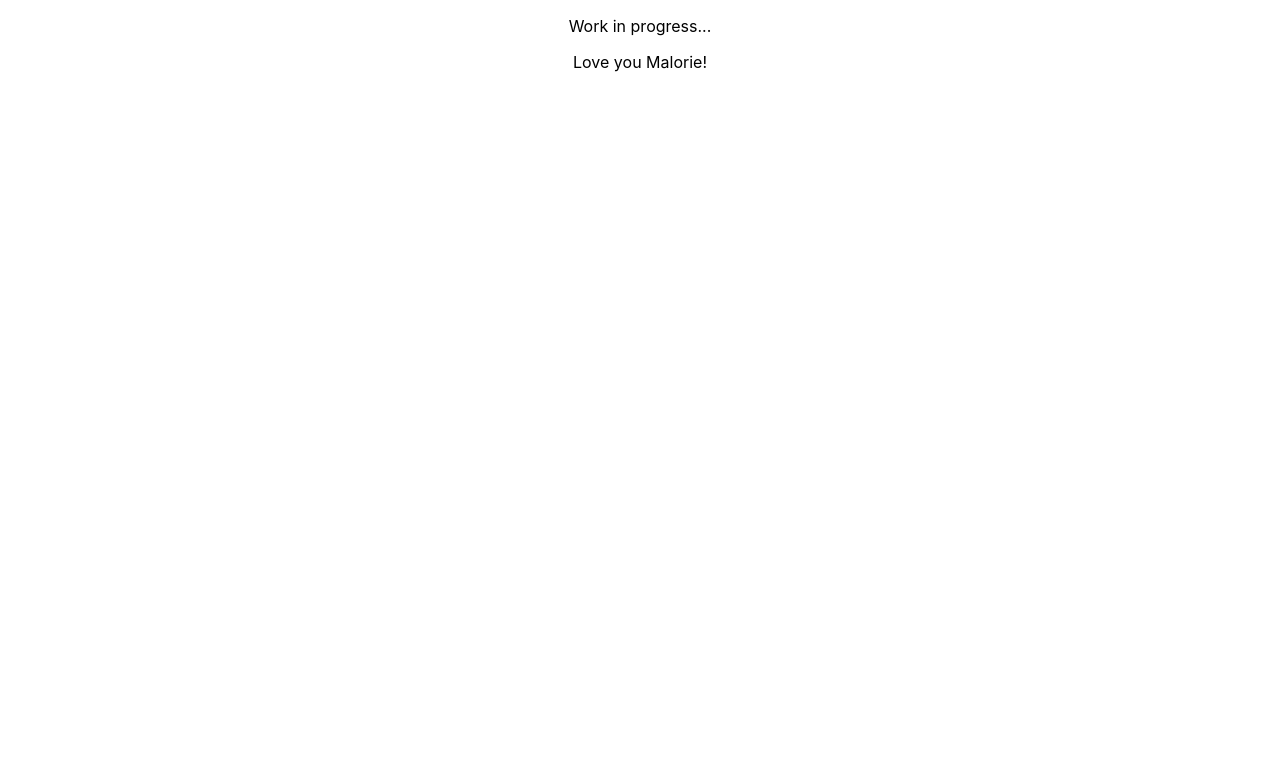
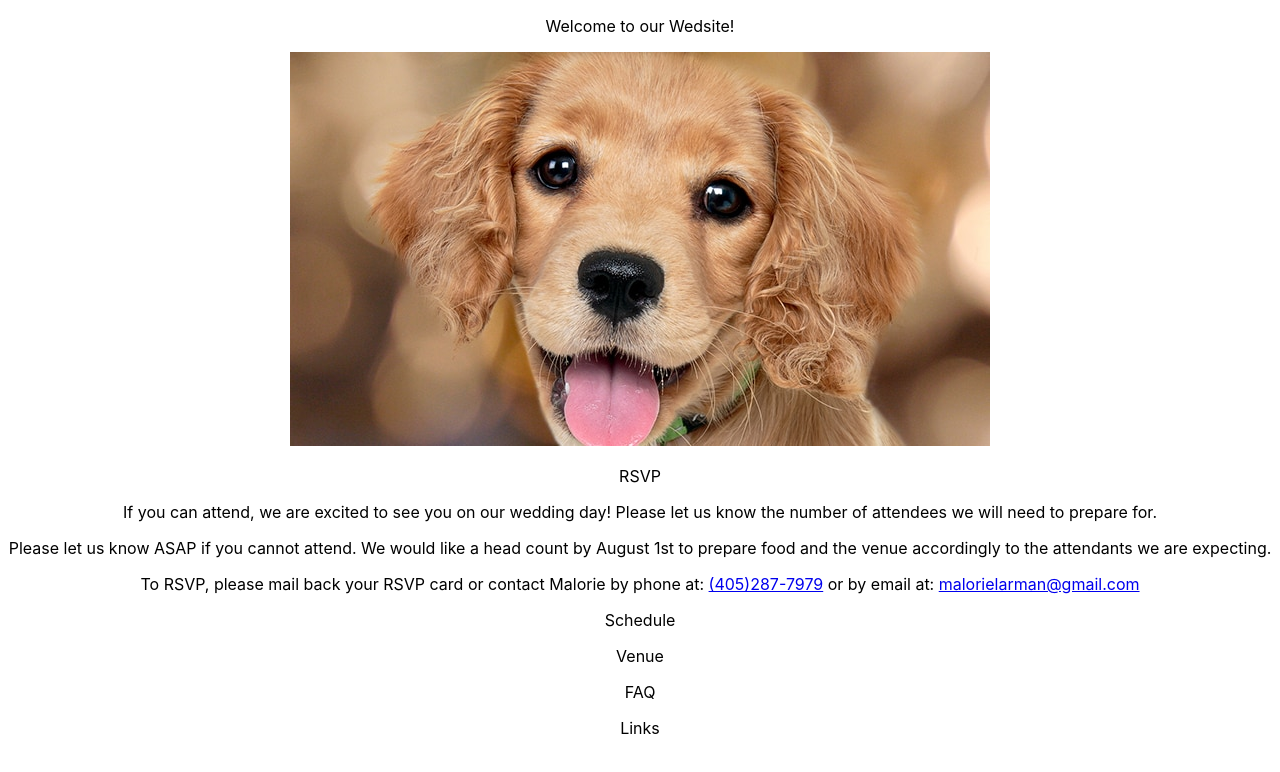
Before and after one commit to SkylerRiggle/wedsite, a React (Create React App) app: page / in a window 1280 px wide. Shown: the top 772 px of the page. Built offline with nearby package versions, Linux system fonts and the light colour scheme.

Commit message:
Added Grey-Box Text and Images

```diff
--- a/package.json
+++ b/package.json
@@ -9,12 +9,10 @@
     "@testing-library/user-event": "^13.5.0",
     "@types/jest": "^27.5.1",
     "@types/node": "^16.11.36",
-    "@types/react": "^18.0.9",
-    "@types/react-dom": "^18.0.4",
     "react": "^18.1.0",
     "react-dom": "^18.1.0",
     "react-router-dom": "^6.3.0",
-    "react-scripts": "5.0.1",
+    "react-scripts": "^2.1.3",
     "typescript": "^4.6.4",
     "web-vitals": "^2.1.4"
   },
@@ -45,6 +43,8 @@
     ]
   },
   "devDependencies": {
+    "@types/react": "^18.0.9",
+    "@types/react-dom": "^18.0.4",
     "gh-pages": "^4.0.0"
   }
 }
--- a/src/pages/App.tsx
+++ b/src/pages/App.tsx
@@ -1,11 +1,23 @@
 import React from 'react';
 import '../styles/App.css';
+
+// Page element imports
+import Header from './Header'
+import RSVP from './RSVP'
+import Venue from './Venue'
+import FAQ from './FAQ'
+import Links from './Links'
+import Schedule from './Schedule'
 
 function App() {
   return (
     <div className="App">
-      <p>Work in progress...</p>
-      <p>Love you Malorie!</p>
+      <Header></Header>
+      <RSVP></RSVP>
+      <Schedule></Schedule>
+      <Venue></Venue>
+      <FAQ></FAQ>
+      <Links></Links>
     </div>
   );
 }
--- /dev/null
+++ b/src/pages/FAQ.tsx
@@ -0,0 +1,12 @@
+import React from 'react';
+import '../styles/App.css';
+
+function FAQ() {
+  return (
+    <div>
+      <p>FAQ</p>
+    </div>
+  );
+}
+
+export default FAQ;
--- /dev/null
+++ b/src/pages/Header.tsx
@@ -0,0 +1,15 @@
+import React from 'react';
+import '../styles/App.css';
+
+import Signatures from '../images/dog.jpg'
+
+function Header() {
+  return (
+    <div>
+      <p>Welcome to our Wedsite!</p>
+      <img src={Signatures} alt="Signatures" />
+    </div>
+  );
+}
+
+export default Header;
--- /dev/null
+++ b/src/pages/Links.tsx
@@ -0,0 +1,12 @@
+import React from 'react';
+import '../styles/App.css';
+
+function Links() {
+  return (
+    <div>
+      <p>Links</p>
+    </div>
+  );
+}
+
+export default Links;
--- /dev/null
+++ b/src/pages/RSVP.tsx
@@ -0,0 +1,19 @@
+import React from 'react';
+import '../styles/App.css';
+
+function RSVP() {
+  return (
+    <div>
+      <p>RSVP</p>
+      <p>If you can attend, we are excited to see you on our wedding day!
+        Please let us know the number of attendees we will need to prepare for.</p>
+      <p>Please let us know ASAP if you cannot attend. We would like a head count by August 1st to prepare food and the venue
+        accordingly to the attendants we are expecting.</p>
+      <p>To RSVP, please mail back your RSVP card or contact Malorie by phone at: <a href="tel: 405-287-7979">(405)287-7979</a> or
+      by email at: <a href="mailto: malorielarman@gmail.com">malorielarman@gmail.com</a></p>
+
+    </div>
+  );
+}
+
+export default RSVP;
--- /dev/null
+++ b/src/pages/Schedule.tsx
@@ -0,0 +1,12 @@
+import React from 'react';
+import '../styles/App.css';
+
+function Schedule() {
+  return (
+    <div>
+      <p>Schedule</p>
+    </div>
+  );
+}
+
+export default Schedule;
--- /dev/null
+++ b/src/pages/Venue.tsx
@@ -0,0 +1,12 @@
+import React from 'react';
+import '../styles/App.css';
+
+function Venue() {
+  return (
+    <div>
+      <p>Venue</p>
+    </div>
+  );
+}
+
+export default Venue;
--- /dev/null
+++ b/src/react-app-env.d.ts
@@ -0,0 +1 @@
+/// <reference types="react-scripts" />
--- a/tsconfig.json
+++ b/tsconfig.json
@@ -18,7 +18,7 @@
     "resolveJsonModule": true,
     "isolatedModules": true,
     "noEmit": true,
-    "jsx": "react-jsx"
+    "jsx": "preserve"
   },
   "include": [
     "src"
```
Also changed, not shown: src/images/dog.jpg (added), 1 other file (tests, documents, lock files or other folders).
